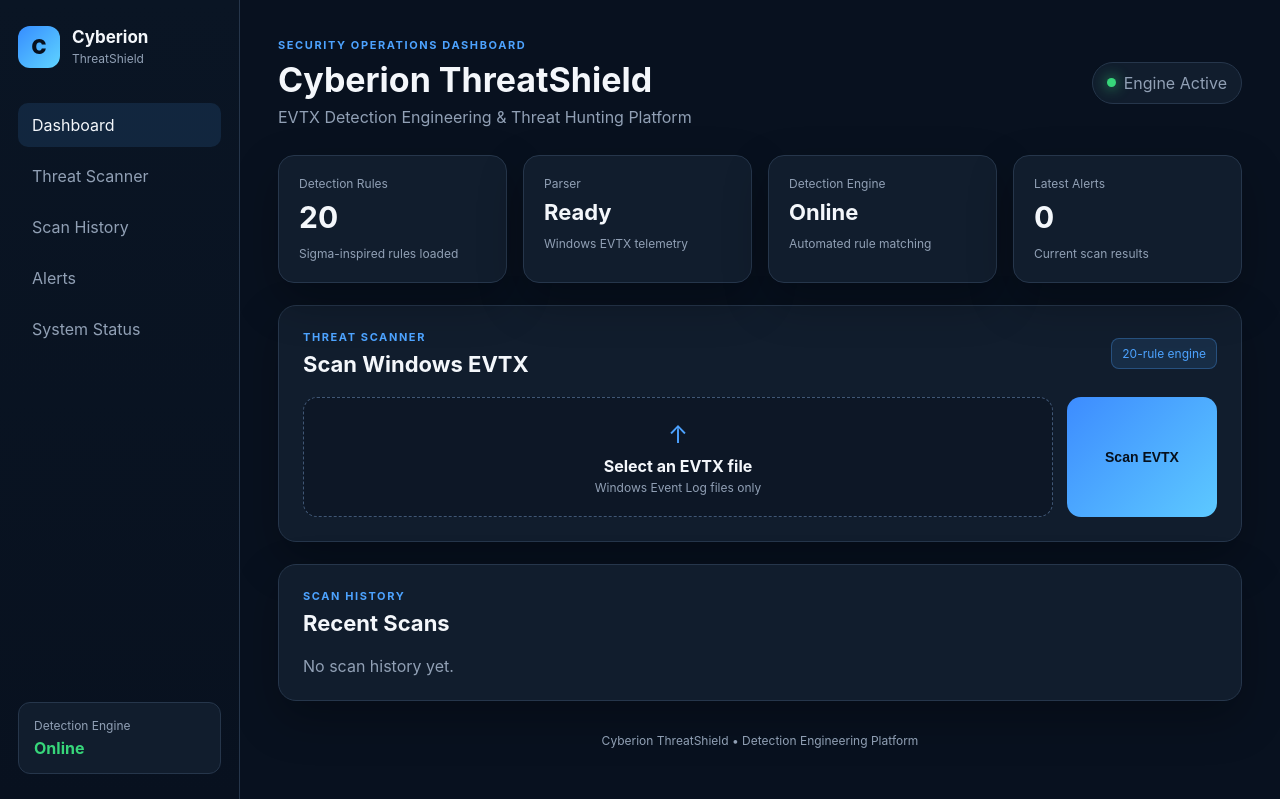
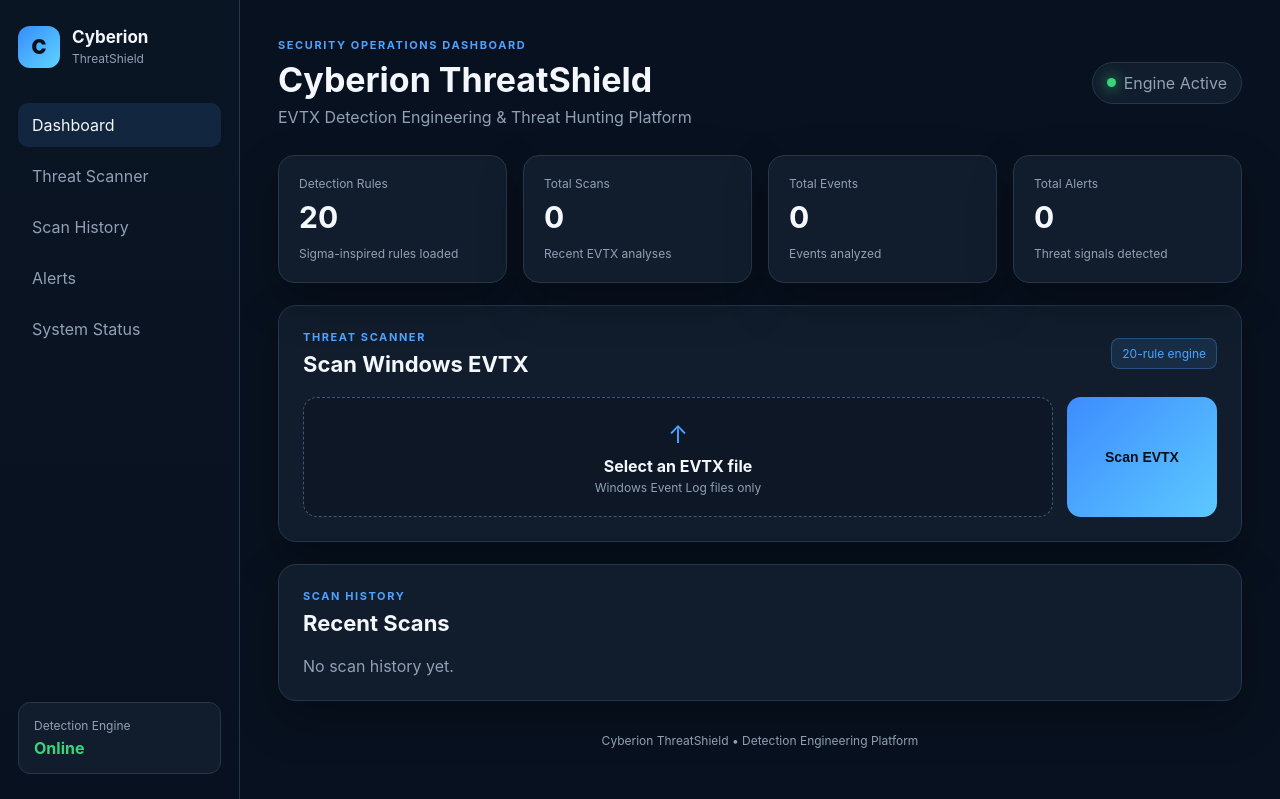
Before and after one commit to dev2606-code/Cyberion-ThreatShield, a Flask app: page / in a window 1280 px wide. Shown: the top 799 px of the page. Run offline with Flask 3, Linux system fonts and the light colour scheme.

Commit message:
Add dashboard scan analytics

```diff
--- a/web/app.py
+++ b/web/app.py
@@ -170,7 +170,26 @@ def save_scan_history(history):
 
 
 scan_history = load_scan_history()
+scan_history = load_scan_history()
 
+
+def calculate_analytics():
+    return {
+        "total_scans": len(scan_history),
+        "total_events": sum(
+            scan.get("total_events", 0)
+            for scan in scan_history
+        ),
+        "total_alerts": sum(
+            scan.get("total_alerts", 0)
+            for scan in scan_history
+        )
+    }
+
+
+# --------------------------------------------------
+# HOME PAGE
+# --------------------------------------------------
 
 # --------------------------------------------------
 # HOME PAGE
@@ -180,13 +199,14 @@ scan_history = load_scan_history()
 def home():
 
     rules = load_rules()
+    analytics = calculate_analytics()
 
     return render_template(
         "index.html",
         total_rules=len(rules),
-        scan_history=scan_history
+        scan_history=scan_history,
+        analytics=analytics
     )
-
 
 # --------------------------------------------------
 # EVTX UPLOAD + SCAN
@@ -206,7 +226,8 @@ def upload_file():
             "index.html",
             error="No file field received.",
             total_rules=len(rules),
-            scan_history=scan_history
+          scan_history=scan_history,
+analytics=calculate_analytics()
         )
 
 
@@ -219,7 +240,8 @@ def upload_file():
             "index.html",
             error="No EVTX file selected.",
             total_rules=len(rules),
-            scan_history=scan_history
+          scan_history=scan_history,
+analytics=calculate_analytics()
         )
 
 
@@ -231,7 +253,8 @@ def upload_file():
             "index.html",
             error="Only .evtx files are allowed.",
             total_rules=len(rules),
-            scan_history=scan_history
+           scan_history=scan_history,
+analytics=calculate_analytics()
         )
 
 
@@ -372,11 +395,13 @@ def upload_file():
 
             total_alerts=len(alerts),
 
-            alerts=alerts,
+                       alerts=alerts,
 
             scan_history=scan_history,
+            analytics=calculate_analytics(),
 
-            reports_ready=True
+             reports_ready=True
+
         )
 
 
@@ -392,7 +417,8 @@ def upload_file():
 
             total_rules=len(rules),
 
-            scan_history=scan_history
+          scan_history=scan_history,
+analytics=calculate_analytics()
         )
 
 
--- a/web/templates/index.html
+++ b/web/templates/index.html
@@ -174,66 +174,47 @@
 
             </div>
 
-
-
 <div class="stat-card">
-
     <span class="stat-label">
-                    Parser
+        Total Scans
     </span>
 
-                <strong class="stat-value small">
-                    Ready
+    <strong class="stat-value">
+        {{ analytics.total_scans }}
     </strong>
 
     <span class="stat-caption">
-                    Windows EVTX telemetry
+        Recent EVTX analyses
+    </span>
+</div>
+
+<div class="stat-card">
+    <span class="stat-label">
+        Total Events
     </span>
 
-            </div>
-
-
-
-            <div class="stat-card">
-
-                <span class="stat-label">
-                    Detection Engine
-                </span>
-
-                <strong class="stat-value small">
-                    Online
+    <strong class="stat-value">
+        {{ analytics.total_events }}
     </strong>
 
     <span class="stat-caption">
-                    Automated rule matching
+        Events analyzed
     </span>
-
 </div>
 
-
-
            <div class="stat-card">
-
     <span class="stat-label">
-                    Latest Alerts
+        Total Alerts
     </span>
 
     <strong class="stat-value">
-
-                    {{
-                        total_alerts
-                        if total_alerts is defined
-                        else 0
-                    }}
-
+        {{ analytics.total_alerts }}
     </strong>
 
     <span class="stat-caption">
-                    Current scan results
+        Threat signals detected
     </span>
-
 </div>
-
 
         </section>
 
```
Lines whose indentation alone changed are shown as unchanged.
